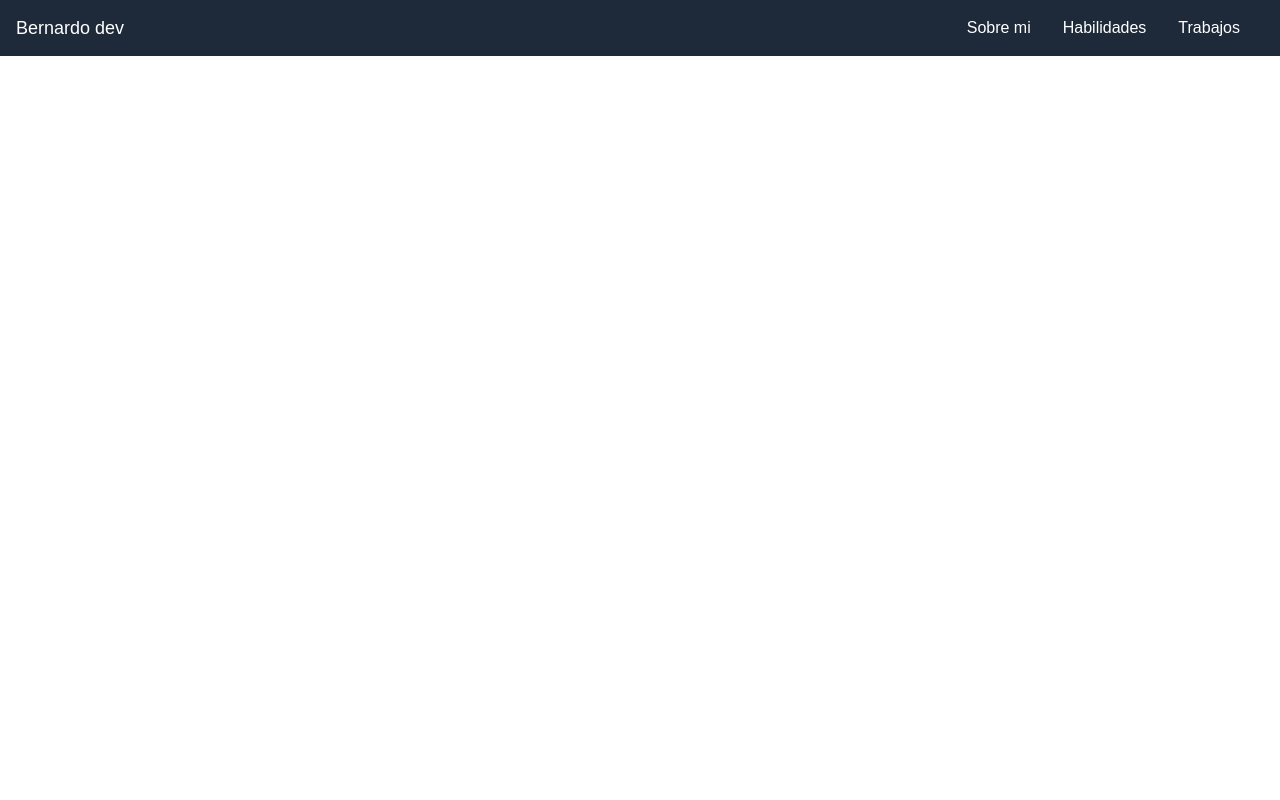
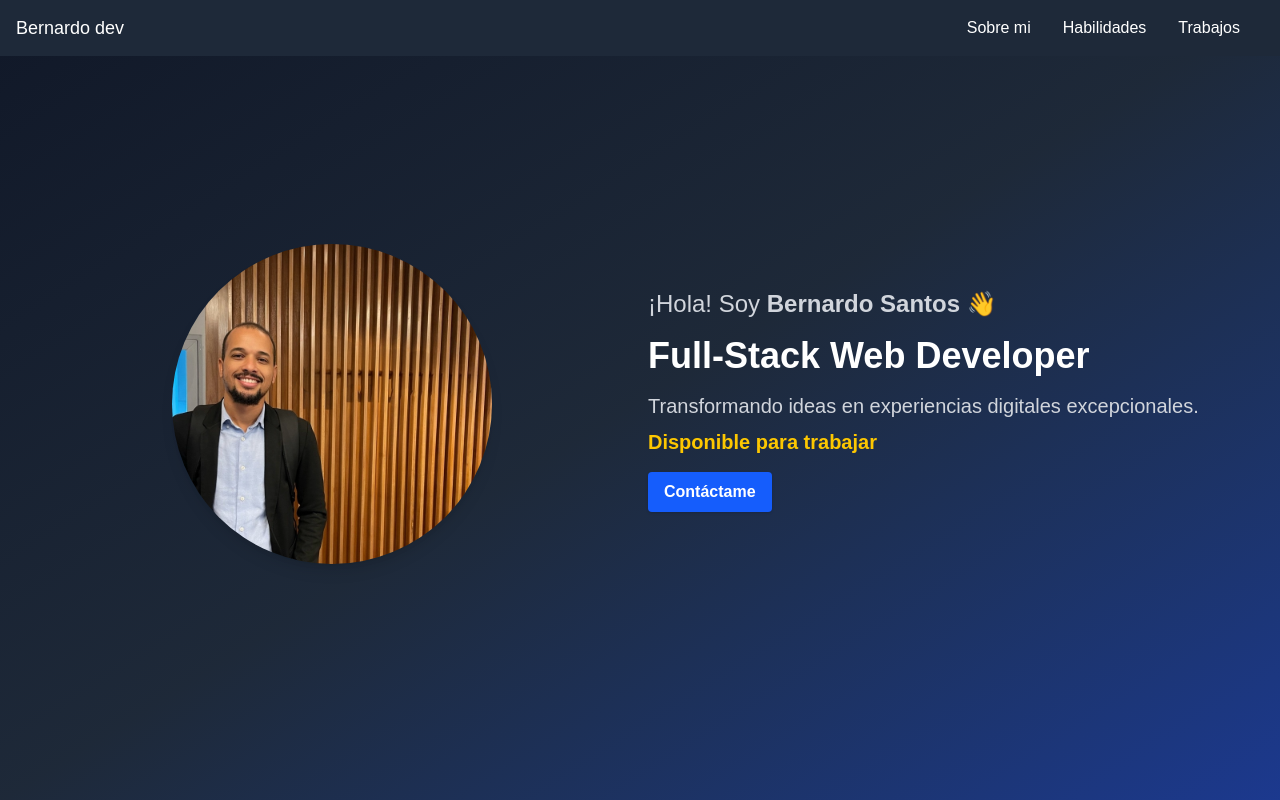
Before and after one commit to Bernardosantossantos/portafoliobs, a React (Vite) app: page / in a window 1280 px wide. Shown: the top 800 px of the page. Built offline with nearby package versions, Linux system fonts and the light colour scheme.

Commit message:
fix: update route paths in App component to match case sensitivity

```diff
--- a/src/App.jsx
+++ b/src/App.jsx
@@ -5,17 +5,15 @@
 import Articles from './pages/Articles';
 import Contact from './pages/Contact';
 
-
-
 function App() {
   return (
     <Router>
       <Layout>
         <Routes>
-          <Route path="/Home" element={<Home />} />
-          <Route path="/Projects" element={<Projects />} />
-          <Route path="/Articles" element={<Articles />} />
-          <Route path="/Contact" element={<Contact />} />
+          <Route path="/" element={<Home />} />
+          <Route path="/projects" element={<Projects />} />
+          <Route path="/articles" element={<Articles />} />
+          <Route path="/contact" element={<Contact />} />
         </Routes>
       </Layout>
     </Router>
```
